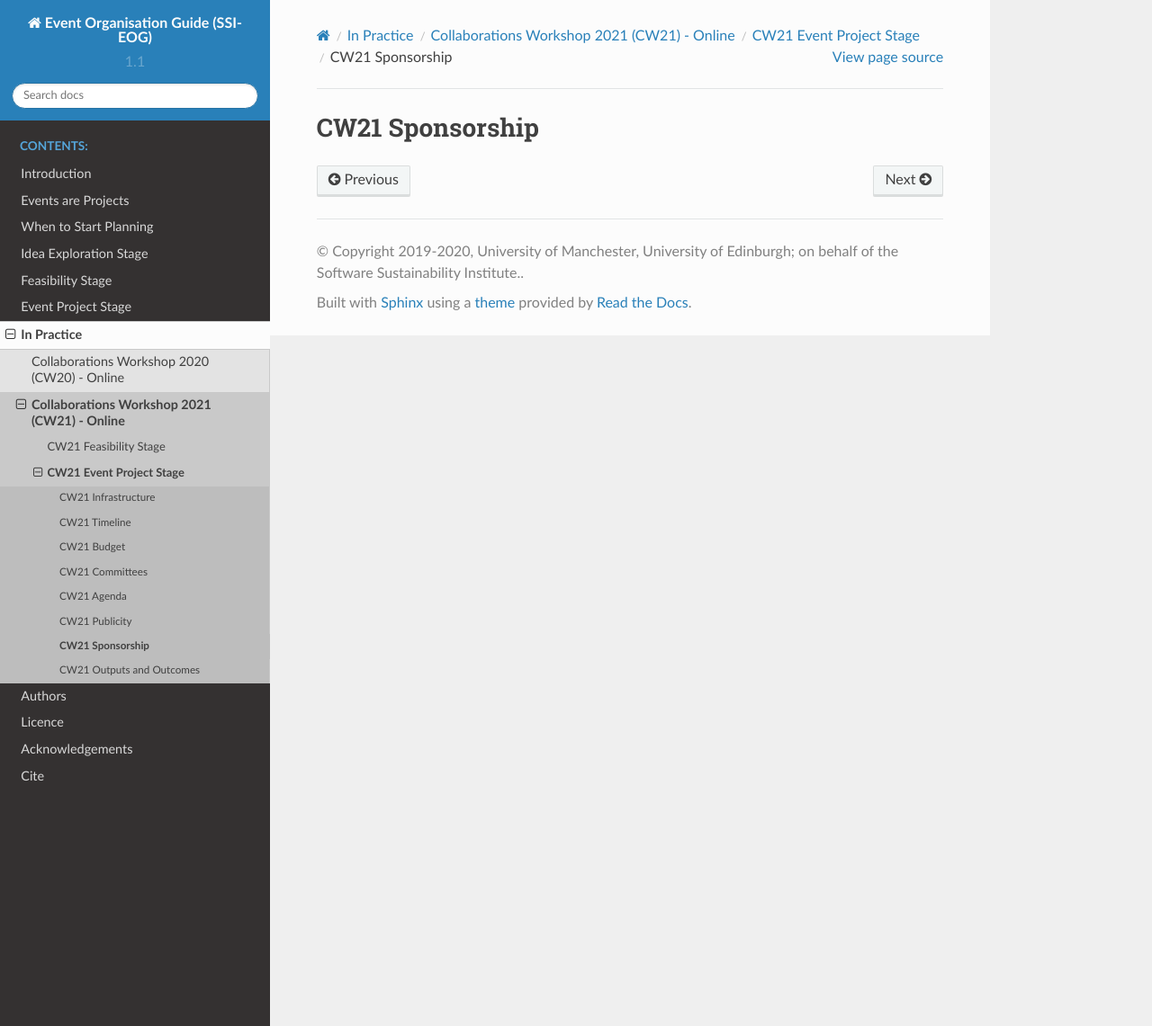
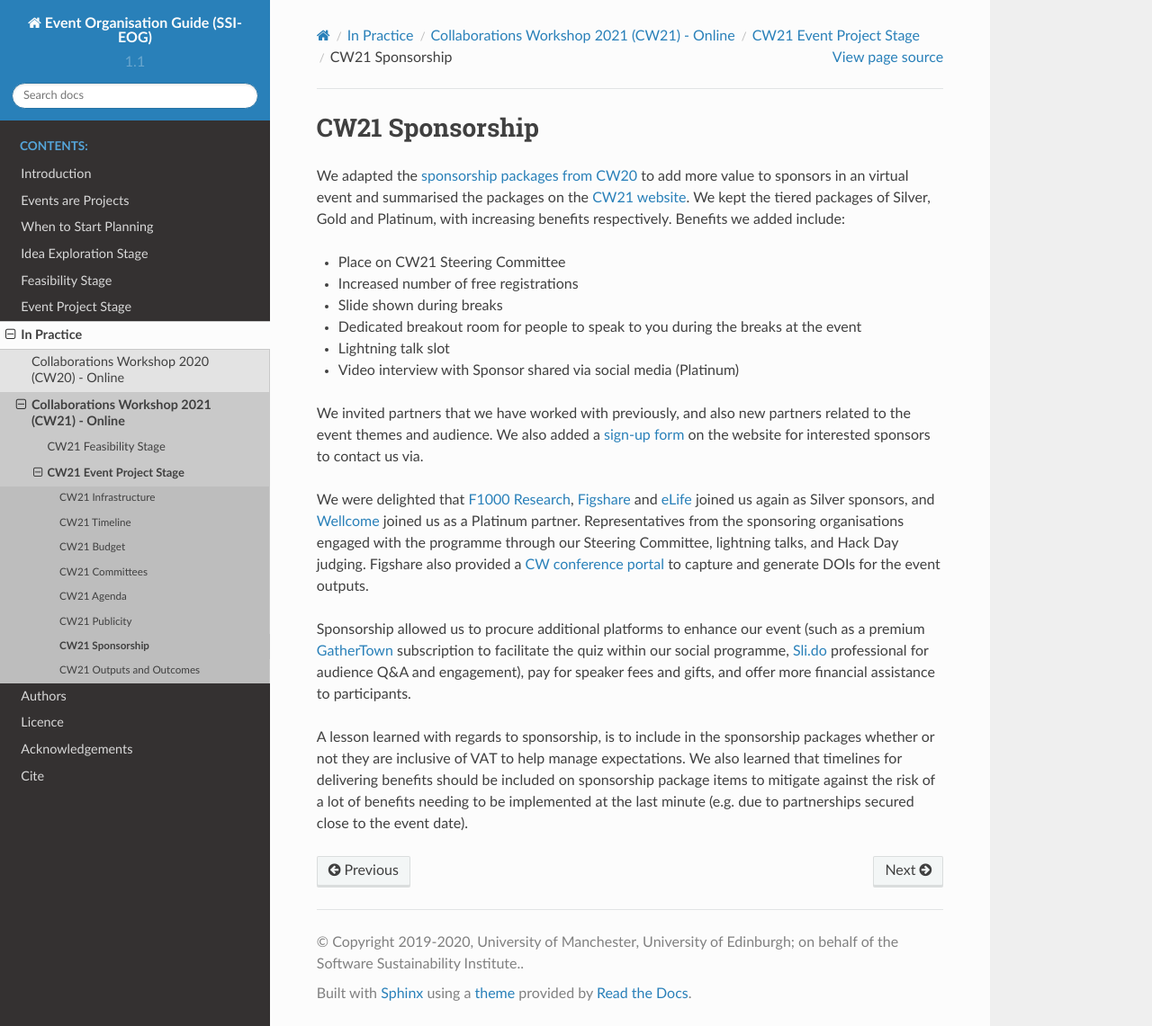
Before and after one commit to softwaresaved/event-organisation-guide, a Sphinx documentation site: the page built from docs/eog/eog-in-practice/cw21/event-project-stage/eps-sponsorship.rst, in a window 1280 px wide and 1141 px high. Shown: the whole window at 90% size. Built offline with Sphinx 7.4.7 and the Read the Docs theme 2.0.0, drawn with Linux system fonts in a browser that asks for light colours.

Commit message:
add eps sponsorship

```diff
--- a/docs/eog/eog-in-practice/cw21/event-project-stage/eps-budget.rst
+++ b/docs/eog/eog-in-practice/cw21/event-project-stage/eps-budget.rst
@@ -6,7 +6,7 @@
 As we were planning for the event to be virtual from the beginning, we were able to budget for our main expenses out of our expected income from registrations and sponsors.
 We kept the registration fee at £50 (or £25 for access to a single day) to ensure we could cover the costs of prizes (which are a CW tradition) and live transcription and captioning which would be new for our event.
 We estimated that there would be around 100 registrations, and that we would have two or three Silver sponsors.
-As we began to receive more sponsorship, we were able to make decisions on additional costs such as procuring additional platforms to enhance our event as well as offering more financial assistance to participants.
+As we began to receive more :ref:`sponsorship <cw21-eps-sponsorship>`, we were able to make decisions on additional costs such as procuring additional platforms to enhance our event as well as offering more financial assistance to participants.
 
 Any profit that is made from CW allows the SSI to fund special collaborators and sponsor other events and activities.
 
--- a/docs/eog/eog-in-practice/cw21/event-project-stage/eps-sponsorship.rst
+++ b/docs/eog/eog-in-practice/cw21/event-project-stage/eps-sponsorship.rst
@@ -2,3 +2,26 @@
 
 CW21 Sponsorship
 =================
+
+We adapted the `sponsorship packages from CW20 <https://software.ac.uk/cw20/sponsorship>`_ to add more value to sponsors in an virtual event and summarised the packages on the `CW21 website <https://software.ac.uk/cw21/sponsorship>`_.
+We kept the tiered packages of Silver, Gold and Platinum, with increasing benefits respectively.
+Benefits we added include:
+
+- Place on CW21 Steering Committee
+- Increased number of free registrations
+- Slide shown during breaks
+- Dedicated breakout room for people to speak to you during the breaks at the event
+- Lightning talk slot
+- Video interview with Sponsor shared via social media (Platinum)
+
+We invited partners that we have worked with previously, and also new partners related to the event themes and audience.
+We also added a `sign-up form <https://forms.gle/Y46d4ZaUMMVVStAs7>`_ on the website for interested sponsors to contact us via.
+
+We were delighted that `F1000 Research <https://f1000research.com/>`_, `Figshare <https://figshare.com/>`_ and `eLife <https://elifesciences.org/>`_ joined us again as Silver sponsors, and `Wellcome <https://wellcome.org/>`_ joined us as a Platinum partner.
+Representatives from the sponsoring organisations engaged with the programme through our Steering Committee, lightning talks, and Hack Day judging.
+Figshare also provided a `CW conference portal <https://ssi-cw.figshare.com/>`_ to capture and generate DOIs for the event outputs.
+
+Sponsorship allowed us to procure additional platforms to enhance our event (such as a premium `GatherTown <https://www.gather.town/>`_ subscription to facilitate the quiz within our social programme, `Sli.do <https://www.sli.do/>`_ professional for audience Q&A and engagement), pay for speaker fees and gifts, and offer more financial assistance to participants.
+
+A lesson learned with regards to sponsorship, is to include in the sponsorship packages whether or not they are inclusive of VAT to help manage expectations.
+We also learned that timelines for delivering benefits should be included on sponsorship package items to mitigate against the risk of a lot of benefits needing to be implemented at the last minute (e.g. due to partnerships secured close to the event date).
```
